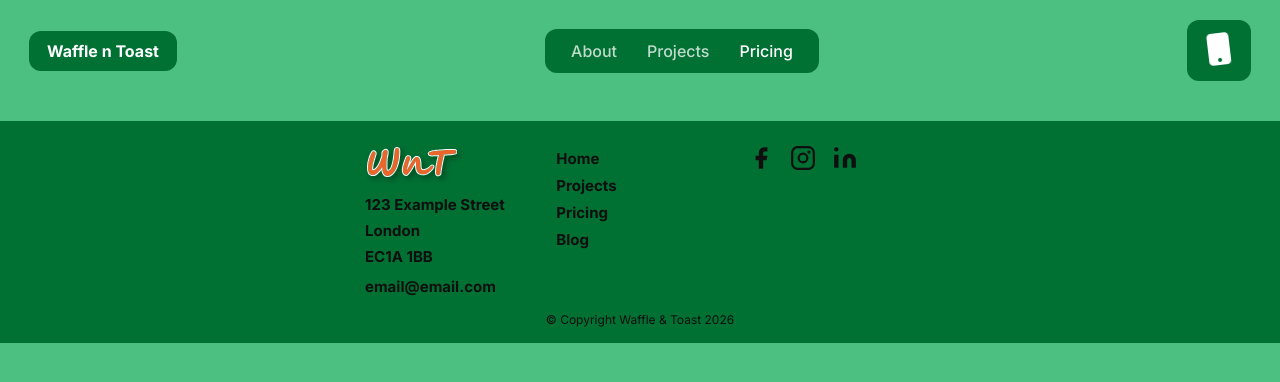
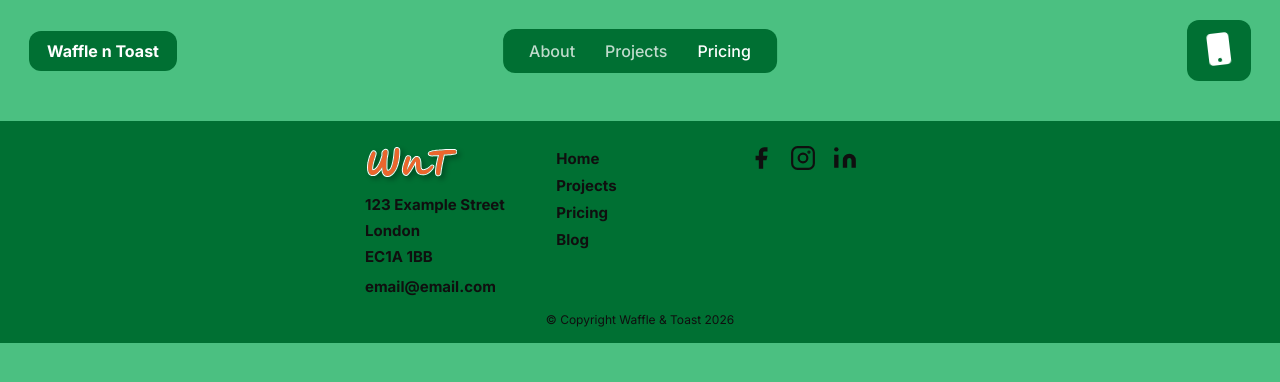
Before and after one commit to sharondrury/waffle-n-toast-vibe-coding, a React (Vite) app in the folder vibe-coding/: page /waffle-n-toast-vibe-coding/pricing in a window 1280 px wide. Shown: the top 382 px of the page. Built offline with nearby package versions, Linux system fonts and the light colour scheme.

Commit message:
centred the nav bar

```diff
--- a/vibe-coding/src/website/components/navBar/navBar.scss
+++ b/vibe-coding/src/website/components/navBar/navBar.scss
@@ -10,6 +10,7 @@
   display: flex;
   align-items: center;
   justify-content: space-between;
+  position: relative;
 }
 
 .nav__logo {
@@ -29,6 +30,9 @@
   background: var(--green-dark);
   padding: var(--nav-item-pad);
   border-radius: var(--nav-radius);
+  position: absolute;
+  left: 50%;
+  transform: translateX(-50%);
 
   a {
     text-decoration: none;
```
Also changed, not shown: vibe-coding/vibe/epics/EPIC-001/features.txt, vibe-coding/vibe/epics/EPIC-001/implementation.txt.
